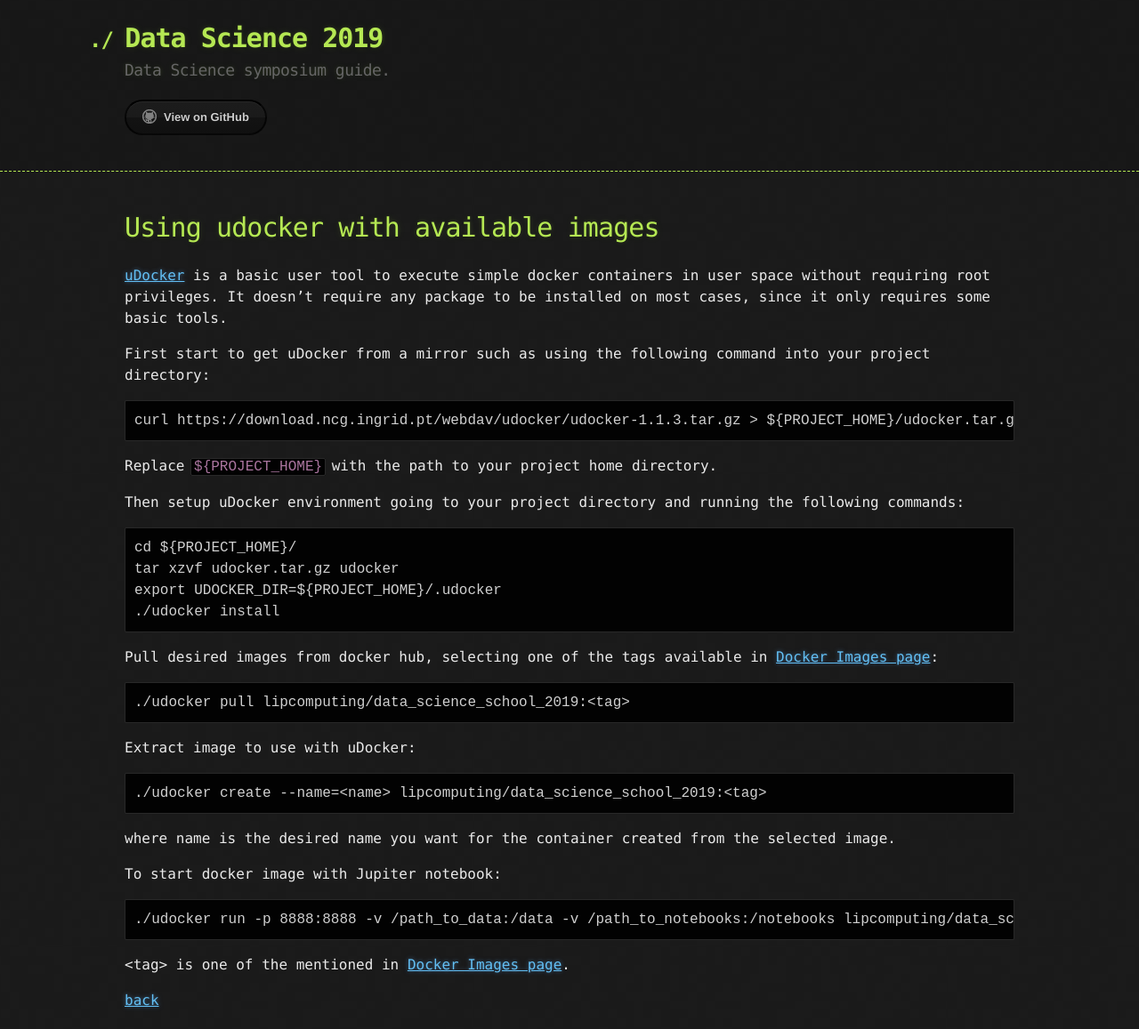
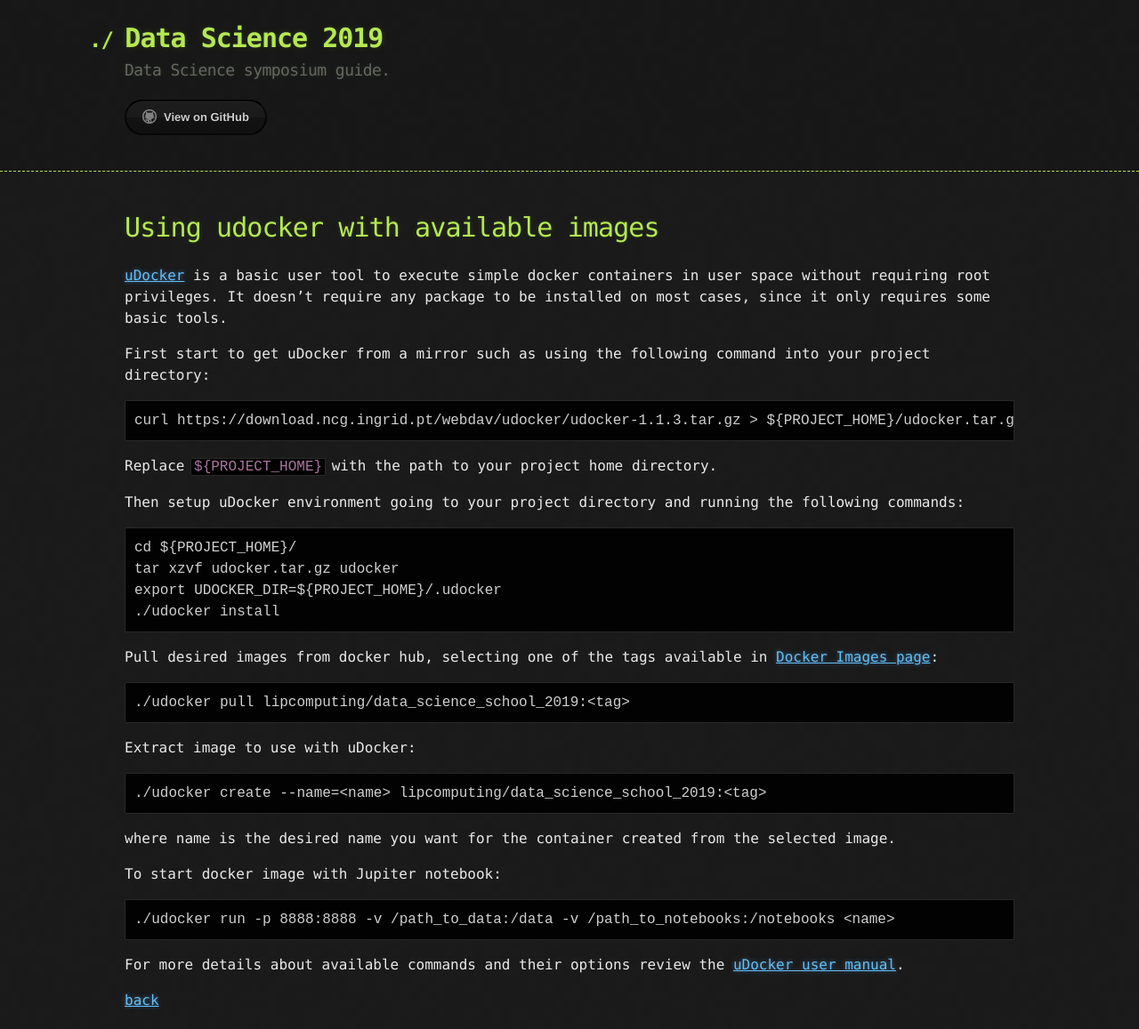
Before and after one commit to LIP-Computing/datascience2019, a Jekyll site: the page built from docs/use_udocker.md, in a window 1280 px wide. Shown: the whole page at 89% size. Built offline with Jekyll 4.4.1, drawn with Linux system fonts in a browser that asks for light colours.

Commit message:
udocker user guide
Correct udocker run command and add reference for udocker user manual.

````diff
--- a/docs/use_udocker.md
+++ b/docs/use_udocker.md
@@ -36,9 +36,9 @@ where name is the desired name you want for the container created from the selec
 
 To start docker image with Jupiter notebook:
 ```
-./udocker run -p 8888:8888 -v /path_to_data:/data -v /path_to_notebooks:/notebooks lipcomputing/data_science_school_2019:<tag>
+./udocker run -p 8888:8888 -v /path_to_data:/data -v /path_to_notebooks:/notebooks <name>
 ```
 
-\<tag\> is one of the mentioned in [Docker Images page](./docker_images.html).
+For more details about available commands and their options review the [uDocker user manual](https://github.com/indigo-dc/udocker/blob/master/doc/user_manual.md).
 
 [back](./)
````
